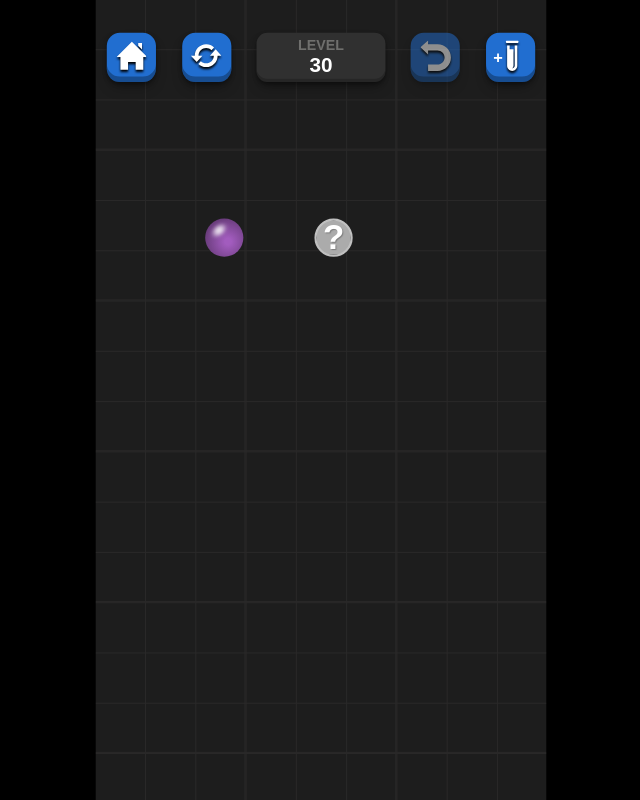
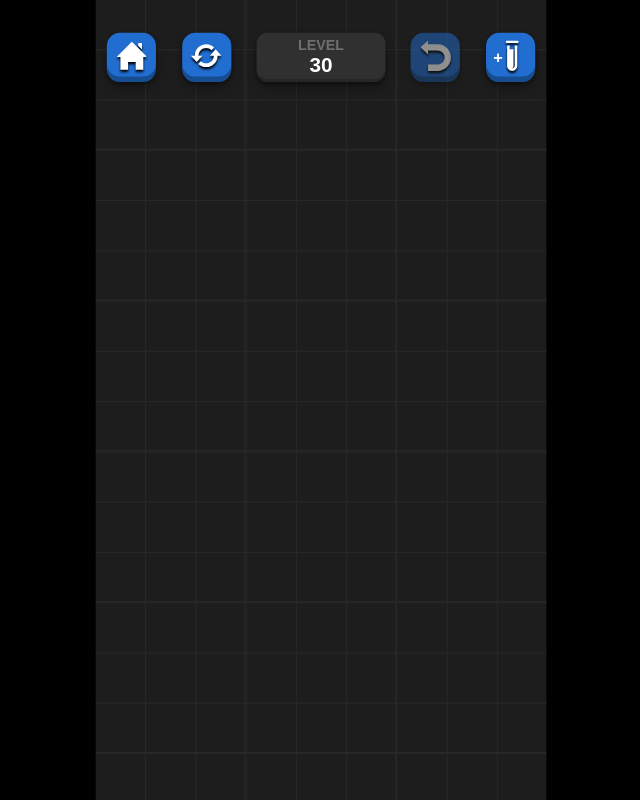
Before and after one commit to FranciscoJavierMartin/ball-sort-game-react, a React (Vite) app: page / in a window 1280 px wide. Shown: the whole page, without its empty margins (319-959 px from the left). Built offline with nearby package versions, Linux system fonts and the light colour scheme.

Commit message:
Tube boilerplate

```diff
--- a/src/modules/common/constants/color.ts
+++ b/src/modules/common/constants/color.ts
@@ -1,3 +1,5 @@
+import lightenDarkenColor from '@/modules/game/helpers/color';
+
 const COLORS_BALLS = [
   '#512E5F',
   '#641E16',
@@ -11,7 +13,7 @@ const COLORS_BALLS = [
   '#0000FF',
   '#FF00FF',
   '#00FFFF',
-];
+].map((color) => [color, lightenDarkenColor(color, 100)] as [string, string]);
 
 export default COLORS_BALLS;
 
--- a/src/modules/game/components/game/game.tsx
+++ b/src/modules/game/components/game/game.tsx
@@ -1,10 +1,11 @@
 import type { HeaderActions } from '@/modules/common/constants/header';
 import GameWrapper from '@/modules/game/components/game-wrapper/game-wrapper';
 import GameHeader from '@/modules/game/components/game-header/game-header';
-import type { GameProps } from '@/modules/game/interfaces';
+import type { Coordinate, GameProps } from '@/modules/game/interfaces';
 import Ball from '@/modules/game/components/ball/ball';
 import COLORS_BALLS from '@/modules/common/constants/color';
-import lightenDarkenColor from '@/modules/game/helpers/color';
+import Tube from '@/modules/game/components/tube/tube';
+import getStyles from '@/modules/game/helpers/styles';
 
 export interface ExtendedGameProps extends GameProps {
   handleNextLevel: (isNextLevel: boolean) => void;
@@ -23,6 +24,14 @@ export default function Game({
     console.log(type);
   }
 
+  function handleOnClick(indexSelectedTube: number): void {
+    console.log('onClick', indexSelectedTube);
+  }
+
+  function handlePosition(index: number, data: Coordinate): void {
+    console.log('handlePosition', { index, data });
+  }
+
   return (
     <GameWrapper disableUI={false}>
       <GameHeader
@@ -32,18 +41,12 @@ export default function Game({
         totalUndo={0}
         tubeHelpEnabled={false}
       />
-      <Ball
-        size={size}
-        colors={[COLORS_BALLS[0], lightenDarkenColor(COLORS_BALLS[0], 100)]}
-        x={100}
-        y={200}
-      />
-      <Ball
-        incognito
-        size={size}
-        colors={[COLORS_BALLS[0], lightenDarkenColor(COLORS_BALLS[0], 100)]}
-        x={200}
-        y={200}
+      {/* <Ball size={size} colors={COLORS_BALLS[0]} x={100} y={200} /> */}
+      <Tube
+        style={getStyles(size, capacity)}
+        handleOnClick={handleOnClick}
+        handlePosition={handlePosition}
+        index={0}
       />
     </GameWrapper>
   );
--- /dev/null
+++ b/src/modules/game/components/tube/tube.css
@@ -0,0 +1,3 @@
+.tube {
+
+}
--- /dev/null
+++ b/src/modules/game/components/tube/tube.tsx
@@ -0,0 +1,22 @@
+import type { CSSProperties } from 'react';
+import type { Coordinate } from '@/modules/game/interfaces';
+
+interface TubeProps {
+  style: CSSProperties;
+  index: number;
+  isComplete?: boolean;
+  showConfetti?: boolean;
+  handleOnClick: (index: number) => void;
+  handlePosition: (index: number, data: Coordinate) => void;
+}
+
+export default function Tube({
+  style,
+  index,
+  isComplete = false,
+  showConfetti = false,
+  handleOnClick,
+  handlePosition,
+}: TubeProps) {
+  return <div className='tube' style={style}></div>;
+}
--- /dev/null
+++ b/src/modules/game/helpers/styles.ts
@@ -0,0 +1,21 @@
+import {
+  HEIGHT_OFFSET_PERCENTAGE,
+  WIDTH_PADDING_PERCENTAGE,
+} from '@/modules/common/constants/size';
+
+export default function getStyles(
+  size: number,
+  capacity: number,
+): { width: number; borderWidth: number; height: number } {
+  const width: number = Math.round(size + size * WIDTH_PADDING_PERCENTAGE);
+  const height: number = Math.round(width - width * 0.95);
+  const borderWidth: number = Math.round(
+    size * capacity + size * HEIGHT_OFFSET_PERCENTAGE,
+  );
+
+  return {
+    width,
+    height,
+    borderWidth,
+  };
+}
```
